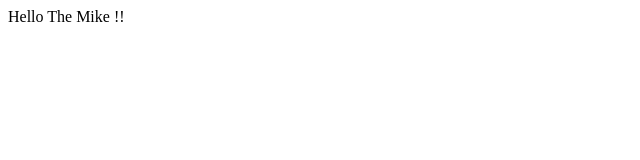
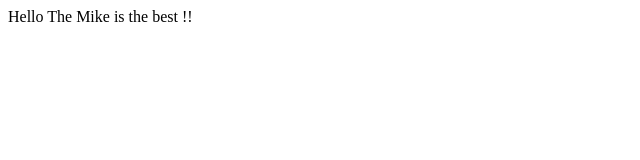
Before and after one commit to tfennelly/tom-test, a plain HTML site: page index.html in a window 1280 px wide. Shown: the full height of the page, 0-640 px from the left. Drawn offline with Linux system fonts and the light colour scheme.

Commit message:
Update index.html

```diff
--- a/index.html
+++ b/index.html
@@ -3,6 +3,6 @@
 
     </head>
     <body>
-        Hello The Mike !!
+        Hello The Mike is the best !!
     </body>
 </html>
```
